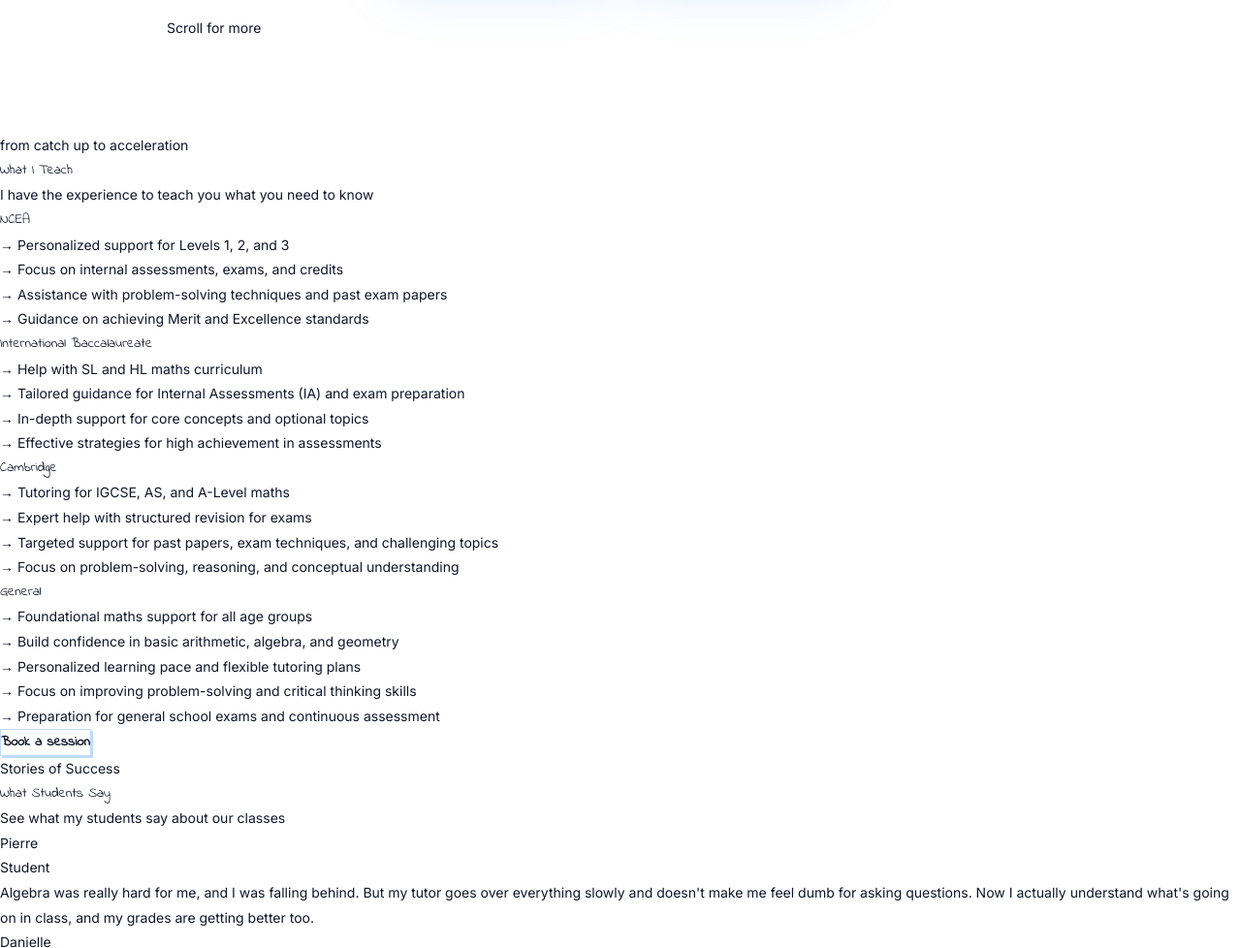
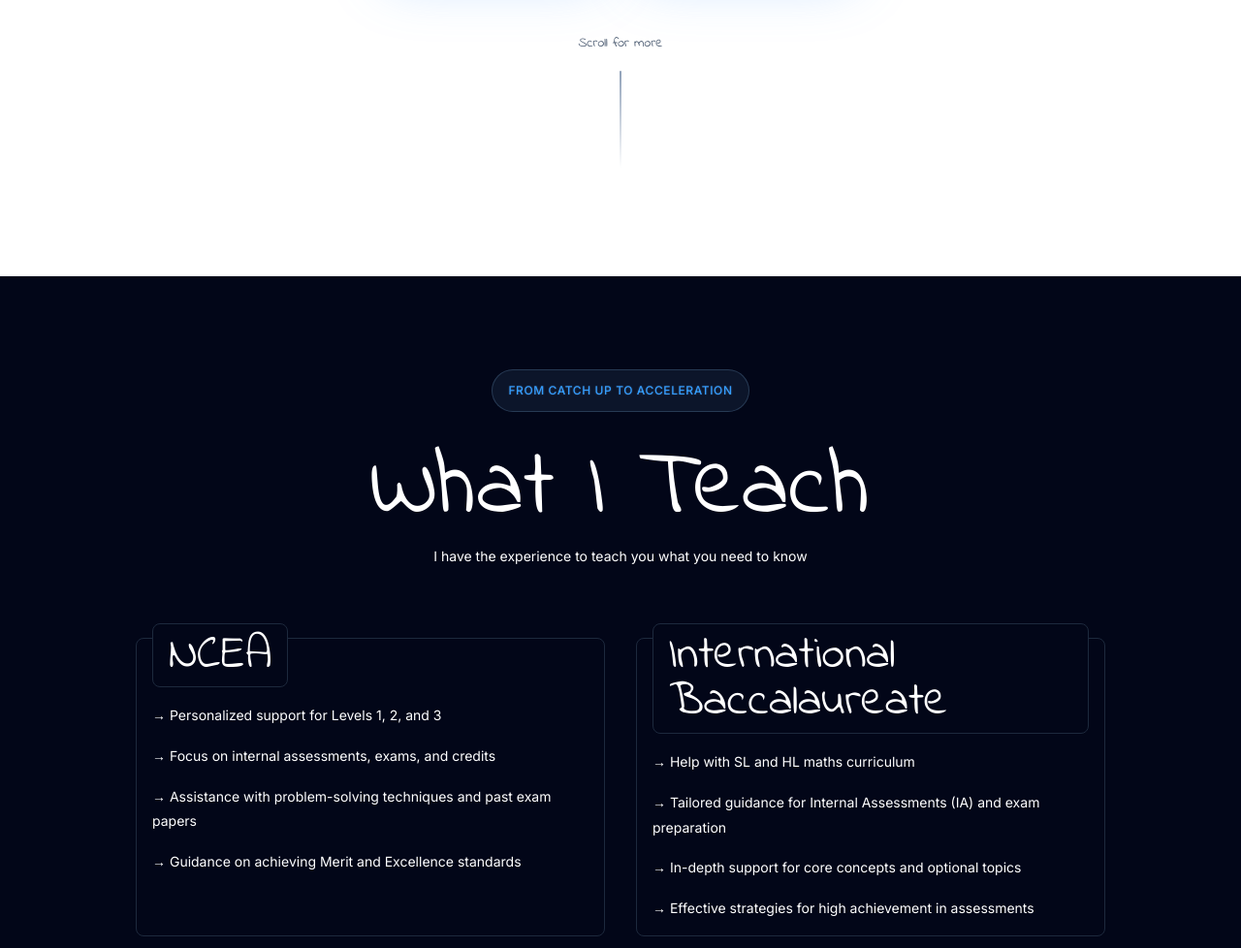
Before and after one commit to tomlhennessy/tailwindcss-course, a website built with Vite: page index.html in a window 1280 px wide. Shown: the part 740-1718 px from the top of the page at 97% size. Built offline with nearby package versions, Linux system fonts and the light colour scheme.

Commit message:
maths section

```diff
--- a/index.html
+++ b/index.html
@@ -35,51 +35,51 @@
                 <div class="tag rank px-2 py-0.5 sm:py-1.5 rounded-full sm:text-lg md:text-xl" >Years 5 - 13</div>
                 <div class="tag rank px-2 py-0.5 sm:py-1.5 rounded-full sm:text-lg md:text-xl" >In-person & Online</div>
             </div>
-            <div class="grid grid-cols-2 gap-4 w-fit mx-auto my-4">
+            <div class="grid grid-cols-1 sm:grid-cols-2 gap-4 sm:gap-8 w-fit mx-auto my-4">
                 <button class="card-button-secondary px-4 py-2 rounded-full text-xl sm:text-2xl md:text-3xl">What  I teach</button>
                 <button class="card-button-primary px-4 py-2 rounded-full text-xl sm:text-2xl md:text-3xl"
                    >Book  a session</button>
             </div>
-            <div >
-                <p >Scroll for more</p>
-                <div></div>
+            <div class="w-fit mx-auto my-4 flex flex-col items-center gap-4" >
+                <p class="indie text-slate-600" >Scroll for more</p>
+                <div class="w-0.5 h-[100px] rounded-lg bg-linear-to-b from-slate-400 to-transparent"></div>
             </div>
         </section>
-        <section id="maths" >
-            <div >
-                <p >from catch up to acceleration</p>
-                <div >
-                    <h3 >What I Teach
+        <section id="maths" class="bg-slate-950 text-white px-8 py-16 sm:py-20 md:py-24" >
+            <div class="w-full mx-auto max-w-[1000px] flex flex-col gap-8" >
+                <p class="tag rank rounded-full px-4 py-2 text-center mx-auto">from catch up to acceleration</p>
+                <div class="flex flex-col gap-2" >
+                    <h3 class="text-6xl sm:text-7xl md:text-8xl mx-auto text-center text-white">What I Teach
                     </h3>
-                    <p >I have the experience to teach you what you need to know</p>
+                    <p class="text-center mx-auto" >I have the experience to teach you what you need to know</p>
                 </div>
-                <div >
-                    <div >
-                        <h4>
+                <div class="grid grid-cols-1 md:grid-cols-2 gap-x-8 gap-y-16 my-10" >
+                    <div class="border border-solid border-slate-800 hover:border-blue-400 p-4 rounded-lg duration-200 flex flex-col gap-4 group" >
+                        <h4 class="bg-slate-950 border border-solid border-slate-800 w-fit rounded-lg px-4 py-2 text-3xl sm:text-4xl md:text-5xl -mt-8 group-hover:border-blue-400 duration-200">
                             NCEA</h4>
                         <p>&rarr; Personalized support for Levels 1, 2, and 3</p>
                         <p>&rarr; Focus on internal assessments, exams, and credits</p>
                         <p>&rarr; Assistance with problem-solving techniques and past exam papers</p>
                         <p>&rarr; Guidance on achieving Merit and Excellence standards</p>
                     </div>
-                    <div>
-                        <h4>
+                    <div class="border border-solid border-slate-800 hover:border-blue-400 p-4 rounded-lg duration-200 flex flex-col gap-4 group">
+                        <h4 class="bg-slate-950 border border-solid border-slate-800 w-fit rounded-lg px-4 py-2 text-3xl sm:text-4xl md:text-5xl -mt-8 group-hover:border-blue-400 duration-200">
                             International Baccalaureate</h4>
                         <p>&rarr; Help with SL and HL maths curriculum</p>
                         <p>&rarr; Tailored guidance for Internal Assessments (IA) and exam preparation</p>
                         <p>&rarr; In-depth support for core concepts and optional topics</p>
                         <p>&rarr; Effective strategies for high achievement in assessments</p>
                     </div>
-                    <div>
-                        <h4>
+                    <div class="border border-solid border-slate-800 hover:border-blue-400 p-4 rounded-lg duration-200 flex flex-col gap-4 group">
+                        <h4 class="bg-slate-950 border border-solid border-slate-800 w-fit rounded-lg px-4 py-2 text-3xl sm:text-4xl md:text-5xl -mt-8 group-hover:border-blue-400 duration-200">
                             Cambridge</h4>
                         <p>&rarr; Tutoring for IGCSE, AS, and A-Level maths</p>
                         <p>&rarr; Expert help with structured revision for exams</p>
                         <p>&rarr; Targeted support for past papers, exam techniques, and challenging topics</p>
                         <p>&rarr; Focus on problem-solving, reasoning, and conceptual understanding</p>
                     </div>
-                    <div>
-                        <h4>
+                    <div class="border border-solid border-slate-800 hover:border-blue-400 p-4 rounded-lg duration-200 flex flex-col gap-4 group">
+                        <h4 class="bg-slate-950 border border-solid border-slate-800 w-fit rounded-lg px-4 py-2 text-3xl sm:text-4xl md:text-5xl -mt-8 group-hover:border-blue-400 duration-200">
                             General</h4>
                         <p>&rarr; Foundational maths support for all age groups</p>
                         <p>&rarr; Build confidence in basic arithmetic, algebra, and geometry</p>
@@ -88,7 +88,7 @@
                         <p>&rarr; Preparation for general school exams and continuous assessment</p>
                     </div>
                 </div>
-                <button >Book a session</button>
+                <button class="w-fit mx-auto rounded-full px-8 py-4 card-button-secondary" >Book a session</button>
             </div>
         </section>
         <section id="reviews">
```
